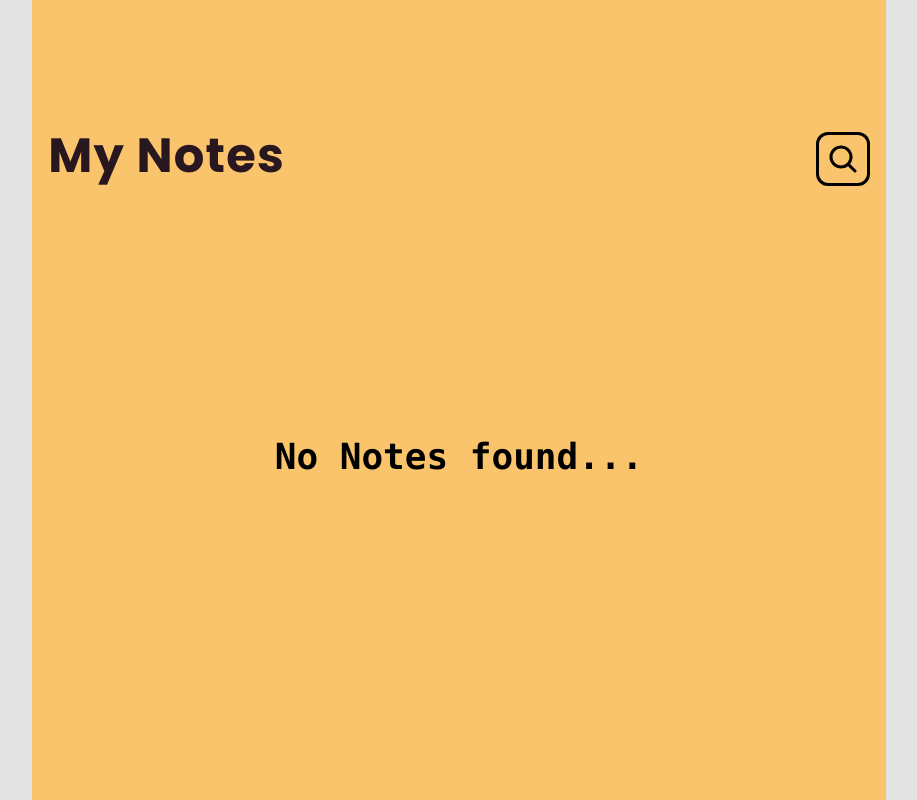
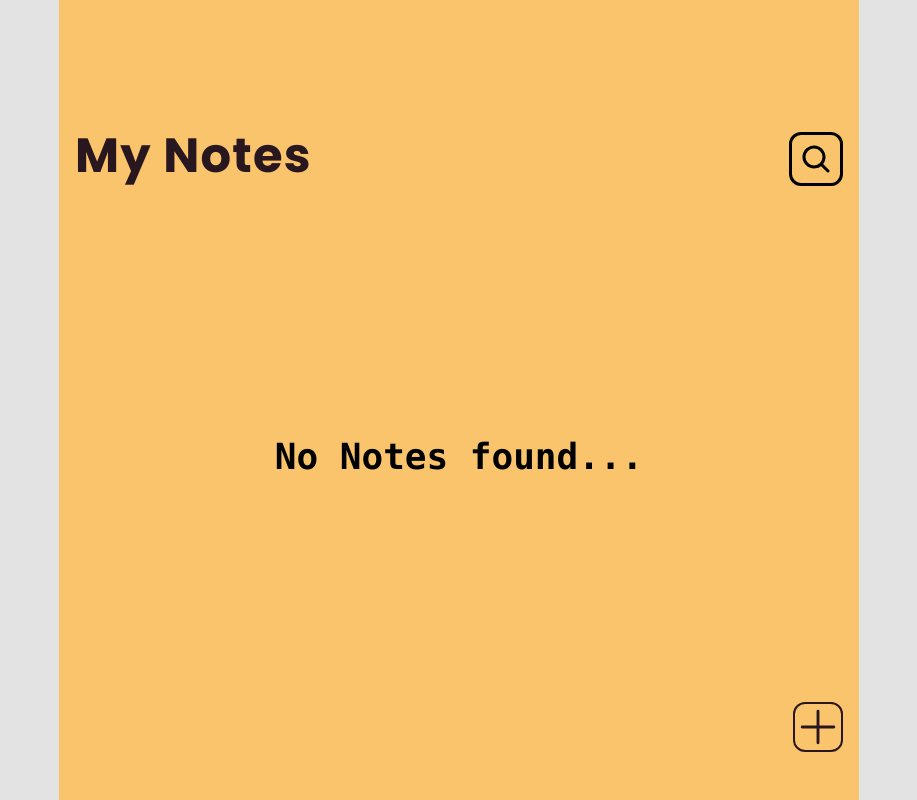
Before and after one commit to Annany2002/getNotes, a React (Vite) app: page / in a window 1280 px wide. Shown: the whole page, without its empty margins (181-1098 px from the left). Built offline with nearby package versions, Linux system fonts and the light colour scheme.

Commit message:
used date-fns

```diff
--- a/src/components/useCreateDate.jsx
+++ b/src/components/useCreateDate.jsx
@@ -1,5 +1,9 @@
+import { formatRelative, subDays } from 'date-fns';
+
 const useCreateDate = () => {
-	const dateObj = new Date();
+	const date = formatRelative(subDays(new Date(), 0), new Date());
+	return date
+    /* const dateObj = new Date();
 	const month = dateObj.getMonth();
 	let monthName;
 	switch(month) {
@@ -29,6 +33,6 @@ const useCreateDate = () => {
 	 	break;
 	}
 	const date = `${monthName} ${dateObj.getDate()}, ${dateObj.getFullYear()}[${dateObj.getHours()}:${dateObj.getMinutes()}]`;
-	return date
+	return date */
 }
 export default useCreateDate;
--- a/src/pages/Notes.jsx
+++ b/src/pages/Notes.jsx
@@ -19,7 +19,7 @@ const Notes = ({notes}) => {
    useEffect(handleSearch, [text])
 
    return (
-   	<div className ='flex mx-auto w-full flex-wrap lg:w-2/3 bg-myYellow items-center h-full min-h-screen'>
+   	<div className ='flex mx-auto w-full flex-wrap max-w-[800px] bg-myYellow items-center h-full min-h-screen'>
           <div className='flex flex-row py-6 px-4 w-full justify-between'>
              {!showSearch && <h2 className='text-5xl text-[#291720] font-bold tracking-wide'>My Notes</h2>}
              {showSearch && <input className='text-[#291720] border-2 border-black outline-none rounded-xl bg-transparent tracking-wide font-medium ml-0 mr-3 w-full px-4' value={text} placeholder = 'Keyword...' autoFocus type="text" onChange={(e) => {setText(e.target.value);handleSearch();}}/>}
@@ -32,7 +32,7 @@ const Notes = ({notes}) => {
              {filteredNotes.map(note => <NoteItem key={note.id} note={note}
                />)}
           </div>
-          <div className='w-full justify-end flex bottom-10 fixed'>
+          <div className='w-full max-w-[800px] justify-end flex bottom-10 fixed'>
              {/*<button className='px-4' onClick={() => setDark(!dark)}>{!dark ? <Moon size={44} /> : <Sun size={32}/>}</button>*/}
              <Link to='/create-note'><button className='bg-transparent outline-none border-[2.5px] border-[#291720] my-2 mx-4 rounded-xl'><Plus size={46} color='#291720'/></button></Link>
           </div>
```
